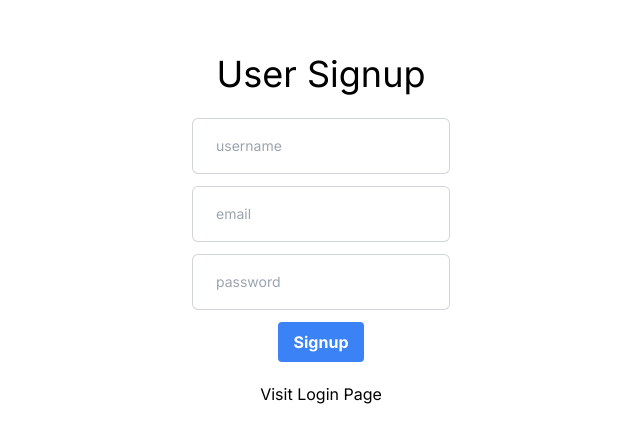
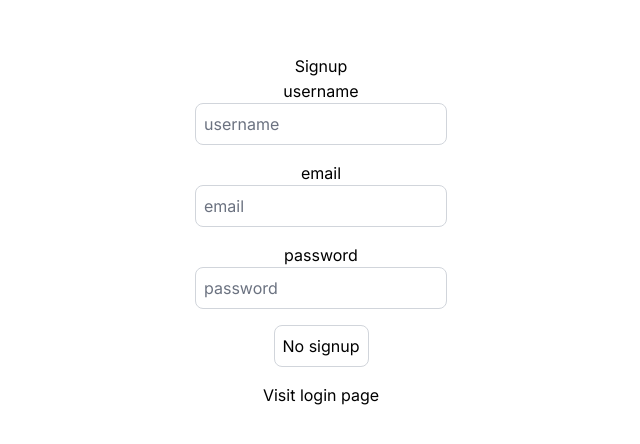
Before and after one commit to Hamm01/NextJSProject, a Next.js app: page /signup in a window 1280 px wide. Shown: the part 170-614 px from the top of the page, without its empty margins (319-959 px from the left). Built offline with nearby package versions, Linux system fonts and the light colour scheme.

Commit message:
signup basic page for details to add

```diff
--- a/src/app/signup/page.tsx
+++ b/src/app/signup/page.tsx
@@ -1,56 +1,84 @@
-'use client'
-import Link from 'next/link'
-import React from 'react'
-import { useRouter } from 'next/navigation'
-import axios from 'axios'
+"use client";
+import Link from "next/link";
+import React, { useEffect } from "react";
+import { useRouter } from "next/navigation";
+import axios from "axios";
+import { toast } from "react-hot-toast";
+
+
+
 
 export default function SignupPage() {
+  const router = useRouter();
   const [user, setUser] = React.useState({
-    email: '',
-    password: '',
-    username: ''
+    email: "",
+    password: "",
+    username: "",
   })
+  const [buttonDisabled, setButtonDisabled] = React.useState(false);
+  const [loading, setLoading] = React.useState(false);
 
-  const onSignup = async () => {}
+  const onSignup = async () => {
+    try {
+      setLoading(true);
+      const response = await axios.post("/api/users/signup", user);
+      console.log("Signup success", response.data);
+      router.push("/login");
+
+    } catch (error: any) {
+      console.log("Signup failed", error.message);
+
+      toast.error(error.message);
+    } finally {
+      setLoading(false);
+    }
+  }
+
+  useEffect(() => {
+    if (user.email.length > 0 && user.password.length > 0 && user.username.length > 0) {
+      setButtonDisabled(false);
+    } else {
+      setButtonDisabled(true);
+    }
+  }, [user]);
+
 
   return (
-    <div className="flex flex-col items-center justify-center min-h-screen">
-      <h1 className="text-4xl">User Signup</h1>
-      <br />
-
+    <div className="flex flex-col items-center justify-center min-h-screen py-2">
+      <h1>{loading ? "Processing" : "Signup"}</h1>
+      <hr />
+      <label htmlFor="username">username</label>
       <input
+        className="p-2 border border-gray-300 rounded-lg mb-4 focus:outline-none focus:border-gray-600 text-black"
+        id="username"
         type="text"
-        id="username"
         value={user.username}
-        className="block rounded-md border-0 p-4 pr-6 pl-6 mb-3 text-gray-900 ring-1 ring-inset ring-gray-300 placeholder:text-gray-400 focus:ring-2 focus:ring-inset focus:ring-gray-600 sm:text-sm sm:leading-6"
+        onChange={(e) => setUser({ ...user, username: e.target.value })}
         placeholder="username"
-        onChange={e => setUser({ ...user, username: e.target.value })}
-      ></input>
-
+      />
+      <label htmlFor="email">email</label>
       <input
+        className="p-2 border border-gray-300 rounded-lg mb-4 focus:outline-none focus:border-gray-600 text-black"
+        id="email"
         type="text"
-        id="email"
         value={user.email}
-        className="block rounded-md border-0 p-4 pr-6 pl-6 mb-3 text-gray-900 ring-1 ring-inset ring-gray-300 placeholder:text-gray-400 focus:ring-2 focus:ring-inset focus:ring-gray-600 sm:text-sm sm:leading-6"
+        onChange={(e) => setUser({ ...user, email: e.target.value })}
         placeholder="email"
-        onChange={e => setUser({ ...user, email: e.target.value })}
-      ></input>
-
+      />
+      <label htmlFor="password">password</label>
       <input
-        type="text"
-        name="password"
+        className="p-2 border border-gray-300 rounded-lg mb-4 focus:outline-none focus:border-gray-600 text-black"
         id="password"
+        type="password"
         value={user.password}
-        className="block rounded-md border-0 p-4 pr-6 pl-6 mb-3 text-gray-900 ring-1 ring-inset ring-gray-300 placeholder:text-gray-400 focus:ring-2 focus:ring-inset focus:ring-gray-600 sm:text-sm sm:leading-6"
+        onChange={(e) => setUser({ ...user, password: e.target.value })}
         placeholder="password"
-        onChange={e => setUser({ ...user, password: e.target.value })}
-      ></input>
-
-      <button className="bg-blue-500 mb-5 hover:bg-blue-700 text-white font-bold py-2 px-4 rounded">
-        Signup
-      </button>
-
-      <Link href="/login">Visit Login Page</Link>
+      />
+      <button
+        onClick={onSignup}
+        className="p-2 border border-gray-300 rounded-lg mb-4 focus:outline-none focus:border-gray-600">{buttonDisabled ? "No signup" : "Signup"}</button>
+      <Link href="/login">Visit login page</Link>
     </div>
   )
+
 }
```
